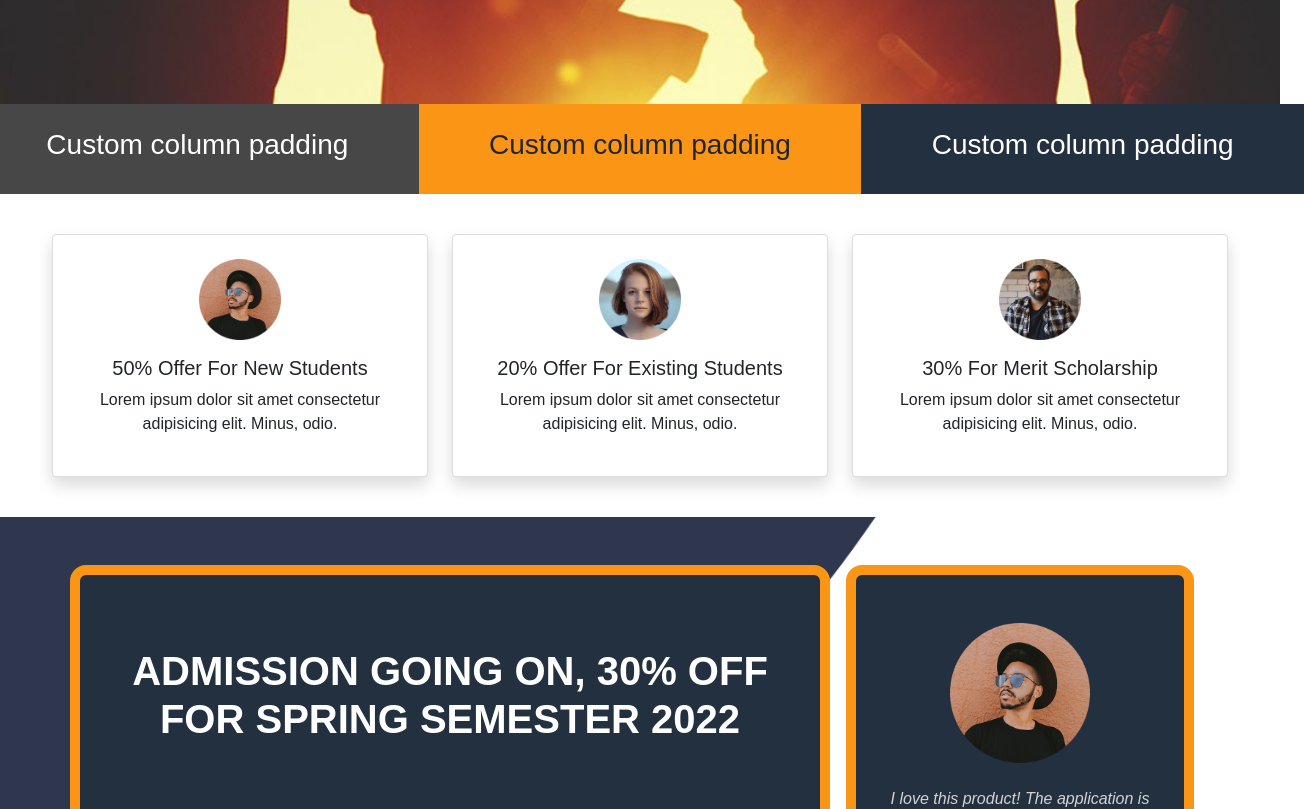
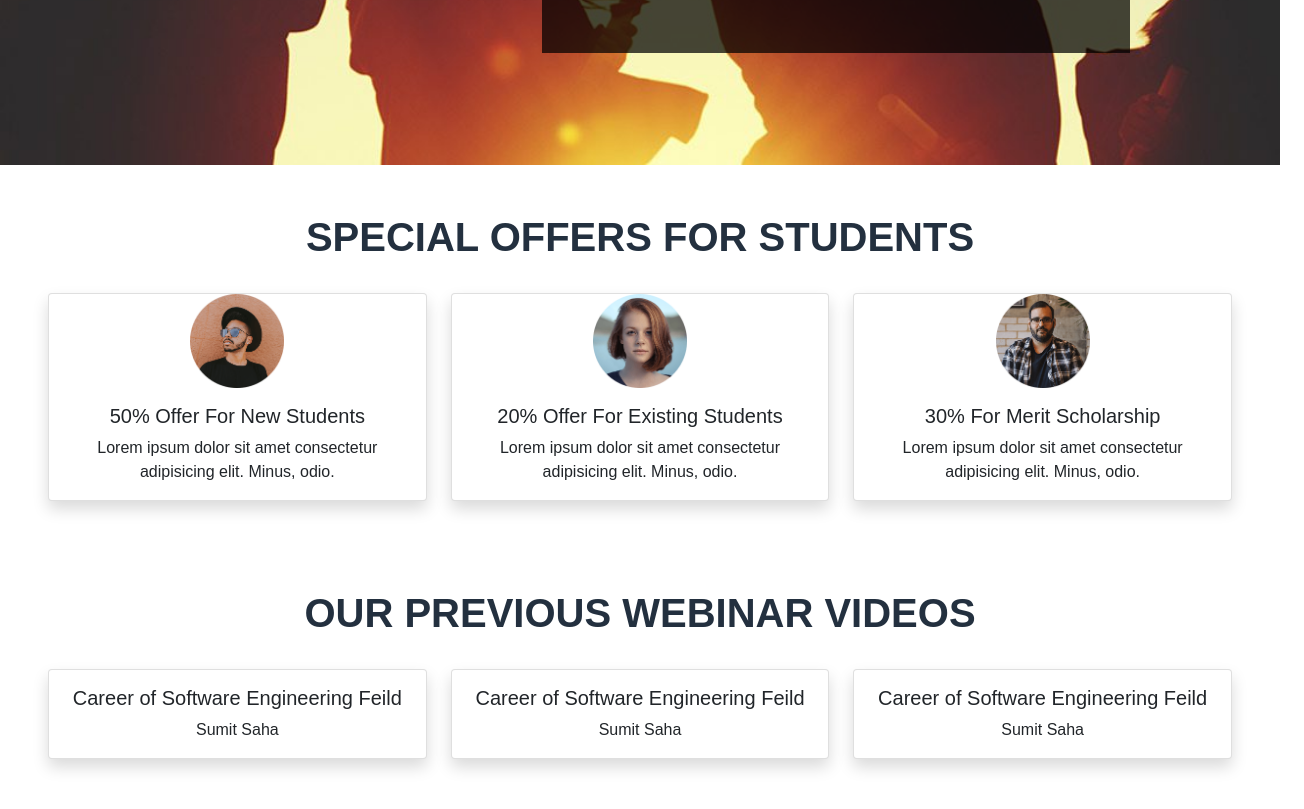
Before and after one commit to iqbal9865/Admission-Funnel, a React (Create React App) app: page /admissionOffer in a window 1280 px wide. Shown: the part 480-1289 px from the top of the page, 1304 px wide, since content can reach past the window. Built offline with nearby package versions, Linux system fonts and the light colour scheme.

Commit message:
working modal

```diff
--- a/package.json
+++ b/package.json
@@ -11,6 +11,7 @@
     "react-dom": "^17.0.2",
     "react-facebook-login": "^4.1.1",
     "react-hook-form": "^7.17.5",
+    "react-modal": "^3.14.4",
     "react-player": "^2.9.0",
     "react-router-dom": "^5.3.0",
     "react-scripts": "4.0.3",
--- a/src/components/BridgePage/BridgePageMain/BridgeMain.js
+++ b/src/components/BridgePage/BridgePageMain/BridgeMain.js
@@ -3,12 +3,18 @@ import BridgeTop from '../BridgePageTop/BridgeTop'
 import Gutters from '../Gutters/Gutters';
 import Offers from '../Offers/Offers';
 import Testimonials from '../Testimonials/Testimonials';
+import Videos from '../WebinarVideos/Videos';
 const BridgeMain = () => {
     return (
         <div>
             <BridgeTop />
-            <Gutters />
-            <Offers />
+            {/* <Gutters /> */}
+            <div className=" m-5">
+                <Offers />
+            </div>
+            <div className="m-5">
+                <Videos />
+            </div>
             <Testimonials />
         </div>
     );
--- a/src/components/BridgePage/BridgePageTop/BridgeTop.js
+++ b/src/components/BridgePage/BridgePageTop/BridgeTop.js
@@ -1,9 +1,19 @@
-import React from 'react';
+import React,{useState} from 'react';
 import BridgeTopCSS from './BridgeTop.module.css'
 // import Typical from 'react-typical'
-
+import Registration from '../WebinarReg/Registration'
 
 const BridgeTop = () => {
+
+  const [modalIsOpen,setIsOpen] = useState(false);
+  function openModal() {
+    setIsOpen(true);
+  }
+
+  function closeModal() {
+    setIsOpen(false);
+  }
+
     return (
        <div className={BridgeTopCSS.bg}>
           <div className="row py-5">
@@ -15,7 +25,7 @@ const BridgeTop = () => {
 
                 {/* <h1 className='py-4' style={{fontWeight:'700',color:'#FA9516'}}>
                 <Typical
-                                steps={['A LIVE WEBINAR SESSION IS UPCOMING!', 100, 'A SPECIAL OFFER IS GOING ON FOR EXISTING STUDENTS', 100,'30% OFFER IS STILL AVAILABLE FOR NEW STUDENTS', 100,'MERIT SCHOLARSHIP IS AVAILABLE FOR GOOD RESULT', 100]}
+                                steps={['A LIVE WEBINAR SESSION IS UPCOMING!', 500, "A LIVE WEBINAR SESSION IS ONGOING!",500]}
                                 loop={Infinity}
                                 wrapper="p"
                             />
@@ -24,7 +34,8 @@ const BridgeTop = () => {
                 <h1 className='py-4' style={{fontWeight:'700',color:'#FA9516'}}>A LIVE WEBINAR SESSION IS UPCOMING!</h1>
                 <h5 style={{fontWeight:'700'}}>JOIN THE WEBINAR TO CONNECT WITH US MORE CLOSSER</h5>
 
-
+                <button onClick={openModal} className={`btn p-2 my-2 ${BridgeTopCSS.regbtn}`} style={{color:"black", backgroundColor:'#FA9516', fontWeight:'700',fontSize:'19px',border:'none'}}>REGISTRATION NOW</button>
+                <Registration modalIsOpen={modalIsOpen} closeModal={closeModal} />
               </div>
           </div>
        </div>
--- a/src/components/BridgePage/BridgePageTop/BridgeTop.module.css
+++ b/src/components/BridgePage/BridgePageTop/BridgeTop.module.css
@@ -5,3 +5,6 @@
     background-size: cover;
     padding:4em;
 }
+.regbtn:hover{
+    text-decoration:underline;
+}
--- a/src/components/BridgePage/Gutters/Gutters.js
+++ b/src/components/BridgePage/Gutters/Gutters.js
@@ -8,10 +8,10 @@ const Gutters = () => {
 
             <div class="">
             <div class="row g-5">
-                <div style={{backgroundColor:'rgba(0,0,0,0.72)',color:'white',fontWeight:'700'}}class="col-md-4">
+                <div style={{backgroundColor:'#23303F',color:'white',fontWeight:'700'}}class="col-md-4">
                     <div class="p-4 "><h3>Custom column padding</h3></div>
                 </div>
-                <div style={{backgroundColor:'#FA9516',fontWeight:'700'}} class="col-md-4">
+                <div style={{backgroundColor:'#23303F',color:'white',fontWeight:'700'}} class="col-md-4">
                     <div class="p-4 "><h3>Custom column padding</h3></div>
                 </div>
                 <div style={{backgroundColor:'#23303F',color:'white',fontWeight:'700'}}  class="col-md-4">
--- a/src/components/BridgePage/Offers/Offer.js
+++ b/src/components/BridgePage/Offers/Offer.js
@@ -2,8 +2,8 @@ import React from 'react';
 
 const Offer = ( {offer} ) => {
     return (
-        <div className="col-md-4 ">
-            <div class="card p-4 shadow" >
+        <div className="col-md-4 py-4">
+            <div class="card  shadow" >
                 <div className="d-flex justify-content-center">
                     <img className="card-img-top img-fluid w-25" src={offer.img} alt="" />
                 </div>
--- a/src/components/BridgePage/Offers/Offers.js
+++ b/src/components/BridgePage/Offers/Offers.js
@@ -27,8 +27,10 @@ const offerInfo = [
 const Offers = () => {
     const [offers, setOffers] = useState(offerInfo)
     return (
-        <div className="row m-4 p-3">
+        <div className="row ">
+            <h1 style={{fontWeight:'700',color:'#23303F'}}>SPECIAL OFFERS FOR STUDENTS</h1>
             {
+
                 offers.map(offer => <Offer key={offer.id} offer={offer} />)
             }
         </div>
--- a/src/components/BridgePage/Testimonials/Testimonials.js
+++ b/src/components/BridgePage/Testimonials/Testimonials.js
@@ -10,15 +10,20 @@ const Testimonials = () => {
     return (
         <div className={TestimonialsCSS.bg}>
         <div className='container'>
+
             <div className="row mx-md-n5 py-5">
                 <div style={{backgroundColor: '#23303F',border:'10px solid #FA9516',borderRadius:'1em',color:'white'}} className="col px-md-3 col-md-8">
                     <div className="p-3 py-5">
                         <div className="py-4">
                             <h1 style={{fontWeight: 'bold'}} className={TestimonialsCSS.topHeader}>Admission Going On, 30% Off for Spring Semester 2022</h1>
                         </div>
-                        <div className="py-4 embed-responsive embed-responsive-4by3">
-                            <div className="embed-responsive-item" >
-                                <ReactPlayer  url="https://youtu.be/1sfGOrN33Q4?list=TLGGDRZgbbz7iVsxODExMjAyMQ" />
+                        <div className="py-4 ">
+                            <div className="player-wrapper">
+                                <ReactPlayer  url="https://youtu.be/GNB-lK_cAXo"
+                                    className="react-player"
+                                    playing
+                                    controls={false}
+                                />
                             </div>
 
                         </div>
--- /dev/null
+++ b/src/components/BridgePage/WebinarReg/Registration.js
@@ -0,0 +1,87 @@
+import React from 'react';
+import Modal from 'react-modal';
+import { useForm } from "react-hook-form";
+const customStyles = {
+    content : {
+      top                   : '50%',
+      left                  : '50%',
+      right                 : 'auto',
+      bottom                : 'auto',
+      marginRight           : '-50%',
+      transform             : 'translate(-50%, -50%)',
+      padding               : '60px'
+    }
+};
+Modal.setAppElement('#root')
+
+const Registration = ({modalIsOpen,closeModal}) => {
+
+    const { register, handleSubmit, formState: { errors } } = useForm();
+    const onSubmit = (data) => {
+        console.log(data)
+
+        // date.service = appointmentOn;
+        // data.date = date;
+        // data.created = new Date();
+
+        // fetch('https://royal-syrup-45263.herokuapp.com/addAppointment', {
+        // method : 'POST',
+        // headers: {'content-type':'application/json'},
+        // body: JSON.stringify(data)
+        // })
+        // .then(res => res.json())
+        // .then(success => {
+        //   if(success) {
+            closeModal()
+            alert('Registration Successfull!');
+        //   }
+        // })
+
+
+    }
+    return (
+        <div>
+
+             <Modal
+          isOpen={modalIsOpen}
+          onRequestClose={closeModal}
+          style={customStyles}
+          contentLabel="Example Modal"
+        >
+
+
+        <h3 style={{fontWeight:'700',color:'#23303F'}}>REGISTRATION FOR LIVE WEBINAR</h3>
+          <form onSubmit={handleSubmit(onSubmit)}>
+          <div className='form-group my-3'>
+            <input className='form-control' placeholder='Enter Your Name' {...register("name", { required: true })} />
+            {errors.name && <span className="text-danger">This field is required</span>}
+          </div>
+          <div className='form-group my-3'>
+            <input className='form-control' placeholder='Enter Your Phone' {...register("phone" )} />
+            {errors.phone && <span className="text-danger">This field is required</span>}
+          </div>
+
+
+          <div className='form-group row my-3'>
+            <div className='col-6'>
+            <select name="study" id="" className='form-control'  {...register("study", { required: true })}>
+                <option value="Not set"> Select Current Study </option>
+                <option value="HSC">HSC</option>
+                <option value="Admission">Admission</option>
+                <option value="Undergraduate">Undergraduate</option>
+            </select>
+            {errors.study && <span className="text-danger">This field is required</span>}
+
+            </div>
+            <div className="col-6">
+            <input className='form-control' style={{backgroundColor:'#FA9516', fontSize:'17px', fontWeight:'700',color:'black',border:'none'}} type="submit" />
+            </div>
+
+          </div>
+
+        </form>
+        </Modal>
+        </div>
+    )
+}
+export default Registration;
--- /dev/null
+++ b/src/components/BridgePage/WebinarVideos/Video.js
@@ -0,0 +1,27 @@
+import React from 'react';
+import ReactPlayer from 'react-player';
+const Video = ({video}) => {
+    // const video = props;
+    return (
+        <div className="col-md-4 py-4 ">
+            <div class="card shadow" >
+                <div className="">
+                    <ReactPlayer url={video.url} className="react-player"
+                        playing
+                        width="100%"
+                        height="100%"
+                        controls={false}
+                    />
+                </div>
+
+                <div className="card-body">
+                    <h5 className="card-title">{video.name}</h5>
+                    <p className="card-text">{video.author}</p>
+
+                </div>
+                </div>
+        </div>
+    );
+};
+
+export default Video;
--- /dev/null
+++ b/src/components/BridgePage/WebinarVideos/Videos.js
@@ -0,0 +1,38 @@
+import React,{useState} from 'react';
+import Video from './Video'
+const webinarVideosInfo = [
+    {
+        id:1,
+        url: 'https://youtu.be/GNB-lK_cAXo',
+        name:'Career of Software Engineering Feild',
+        author:'Sumit Saha'
+    },
+    {
+        id:2,
+        url: 'https://youtu.be/GNB-lK_cAXo',
+        name:'Career of Software Engineering Feild',
+        author:'Sumit Saha'
+    },
+    {
+        id:3,
+        url: 'https://youtu.be/GNB-lK_cAXo',
+        name:'Career of Software Engineering Feild',
+        author:'Sumit Saha'
+    },
+
+]
+const Videos = () => {
+    const [videos, setVideos] = useState(webinarVideosInfo)
+    return (
+
+            <div className="row my-5 py-3">
+                 <h1 style={{fontWeight:'700',color:'#23303F'}}>OUR PREVIOUS WEBINAR VIDEOS</h1>
+                {
+                    videos.map(video => <Video key={video.id} video={video}  />)
+                }
+            </div>
+
+    );
+};
+
+export default Videos;
```
Also changed, not shown: src/components/BridgePage/Testimonials/Testimonials.module.css (+10 -0 lines), 1 other file (tests, documents, lock files or other folders).
